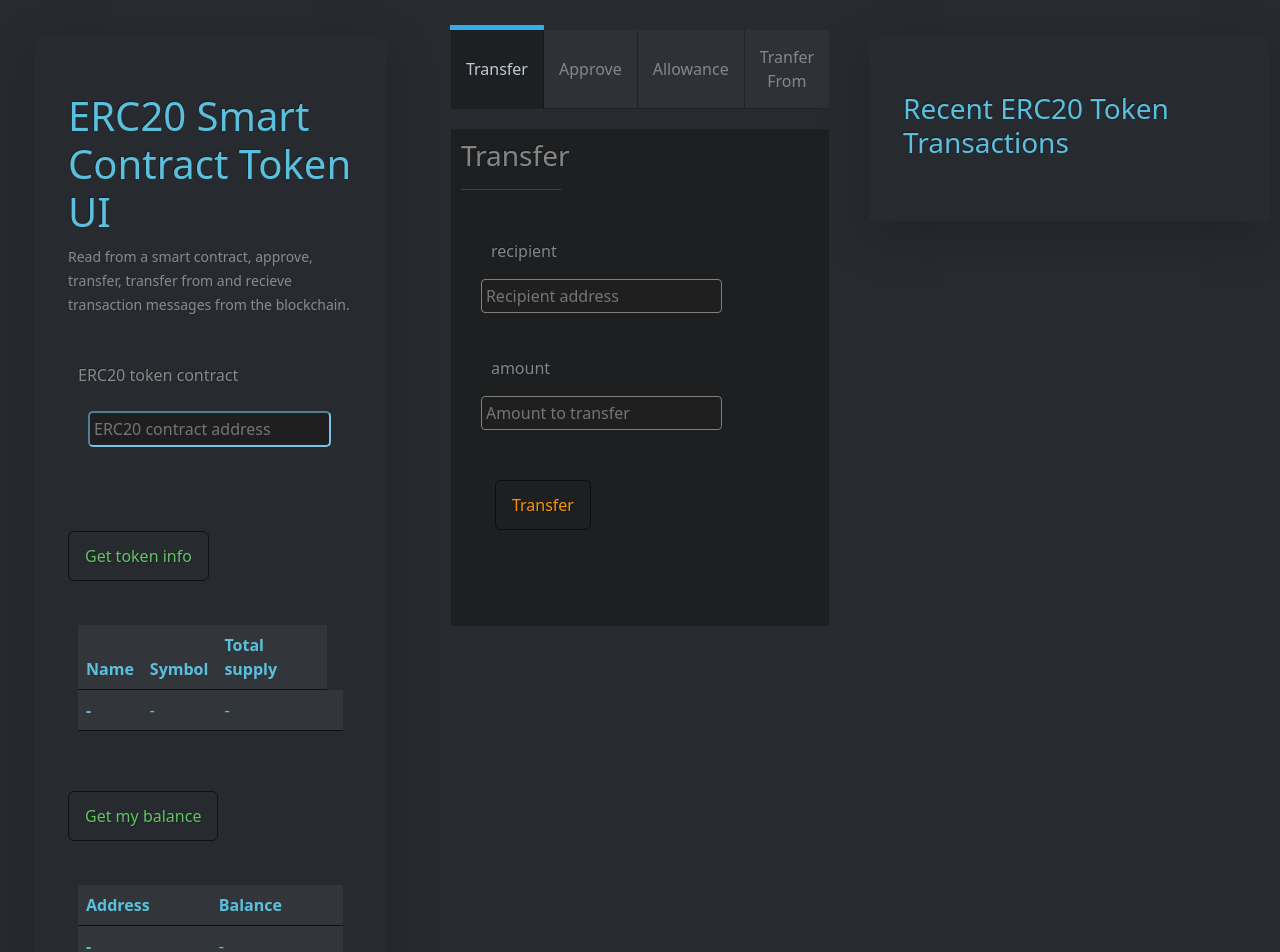
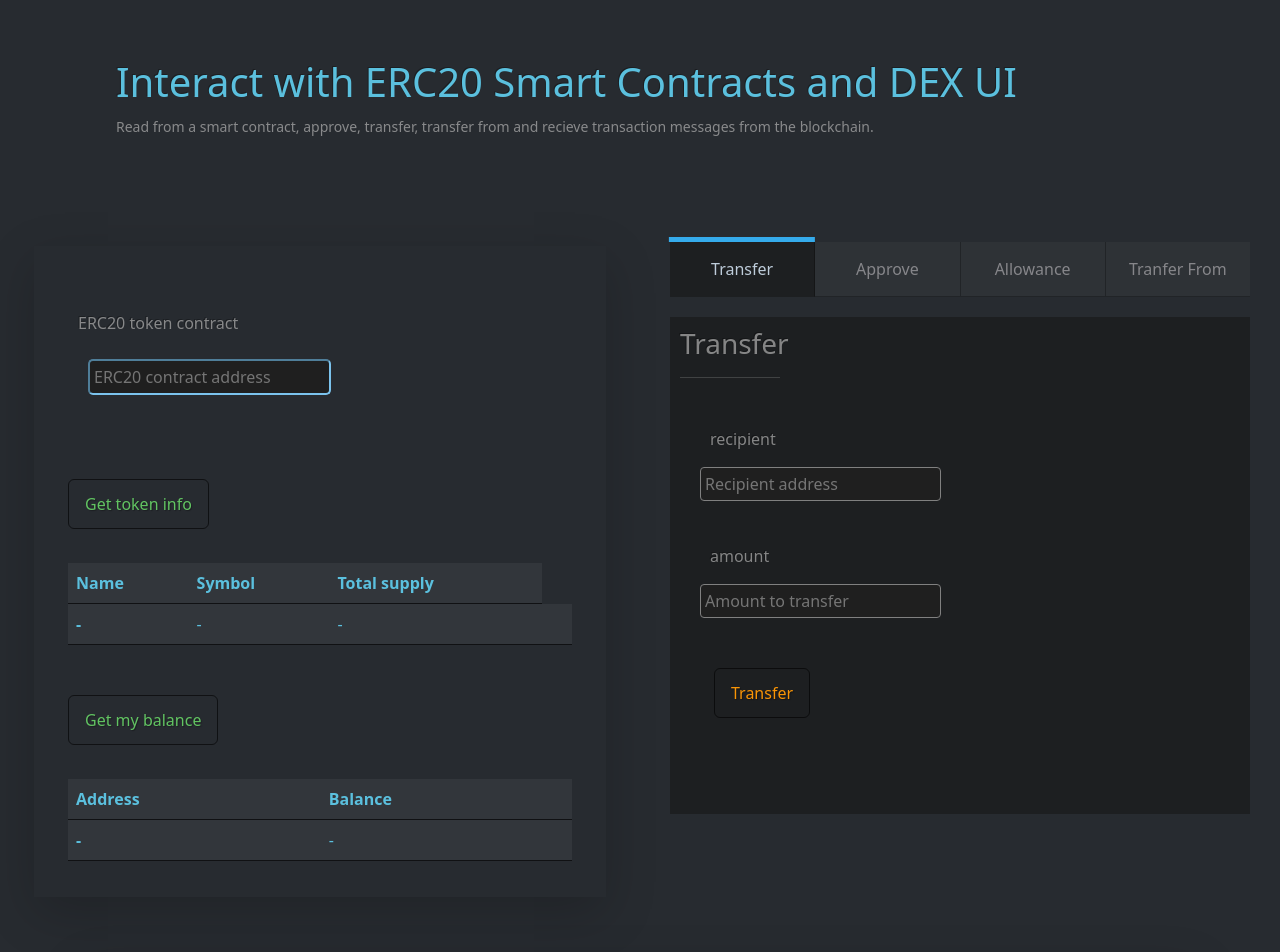
Before and after one commit to brlojam4932/dex2-app, a React (Create React App) app: page / in a window 1280 px wide. Shown: the top 952 px of the page. Built offline with nearby package versions, Linux system fonts and the light colour scheme.

Commit message:
header and footer
added a header and footer component

```diff
--- a/src/App.js
+++ b/src/App.js
@@ -1,7 +1,7 @@
 import React from 'react';
 import { ethers } from "ethers";
 import { v4 as uuidv4 } from 'uuid';
-import './App.css';
+
 import { useState, useEffect } from 'react';
 import RealToken from "./artifacts/contracts/Tokens.sol/RealToken.json";
 import 'bootswatch/dist/slate/bootstrap.min.css';
@@ -10,6 +10,8 @@ import Dex from "./artifacts/contracts/Dex.sol/Dex.json";
 import SellOrders from './components/SellOrders';
 import BuyOrders from './components/BuyOrders';
 import ApproveList from './components/ApproveList';
+import Header from './components/Header';
+import Footer from './components/Footer';
 //import NameList from './components/NameList';
 
 // https://youtu.be/a0osIaAOFSE
@@ -761,16 +763,14 @@ function App() {
   return (
     <>
       {/* ERC20 token info/get balance/tx/approve/allowance/txfer-from/receipts */}
+      <div className='container'>
+        <Header />
+      </div>
       <div className='container-1'>
         <div className='box-1'>
           <form className="m-4" onSubmit={handleGetTokenInfo}>
-            <div className="credit-card w-full lg:w-3/4 sm:w-auto shadow-lg mx-auto rounded-xl bg-darkgrey">
+            <div className="shadow-lg bg-darkgrey">
               <main className="mt-4 p-4">
-                <h1 className="text-xl font-semibold text-info text-left">
-                  ERC20 Smart Contract Token UI
-                </h1>
-                <p><small className="text-muted">Read from a smart contract, approve, transfer, transfer from and recieve transaction messages from the blockchain.</small> </p>
-                <br />
                 <div>
                   <h6 className="card-subtitle mb-2 text-muted">ERC20 token contract</h6>
                   <div className="my-3">
@@ -793,8 +793,7 @@ function App() {
                 </button>
               </footer>
               <div className="px-4">
-                <div className="overflow-x-auto">
-                  <table className="table w-full text-info">
+              <table className="table w-full text-info">
                     <thead>
                       <tr>
                         <th>Name</th>
@@ -811,7 +810,6 @@ function App() {
                       </tr>
                     </tbody>
                   </table>
-                </div>
               </div>
               <div className="p-4">
                 <button
@@ -823,8 +821,7 @@ function App() {
                 </button>
               </div>
               <div className="px-4">
-                <div className="overflow-x-auto">
-                  <table className="table w-full text-info">
+              <table className="table w-full text-info">
                     <thead>
                       <tr>
                         <th>Address</th>
@@ -838,7 +835,6 @@ function App() {
                       </tr>
                     </tbody>
                   </table>
-                </div>
               </div>
             </div>
           </form>
@@ -912,7 +908,7 @@ function App() {
               </div>
 
               <div className={toggleTabState === 2 ? 'content active-content' : "content"}>
-                <h3 className='text-muted'>Approve DEX</h3>
+                <h3 className='text-muted'>Approve DEX <h6>or any other smart contract address</h6> </h3>
                 <hr />
                 <div className="card-body">
                   <form onSubmit={handleApprove}>
@@ -1082,9 +1078,11 @@ function App() {
 
           </div>
         </div>
-
-        {/* Token Tx */}
-        <div className='box-4'>
+      </div>
+
+        {/* Token Events */}
+      <div className='container'>
+           <div className='box-4'>
           <div className="m-4 credit-card w-full lg:w-3/4 sm:w-auto shadow-lg mx-auto rounded-xl bg-darkgrey">
             <div className="mt-4 p-4">
               <h3 className="text-xl font-semibold text-info text-left">
@@ -1096,6 +1094,7 @@ function App() {
             </div>
           </div>
         </div>
+
       </div>
 
       {/* DEX Wallet Header */}
@@ -1713,7 +1712,6 @@ function App() {
                     </div>
                   </div>
                   </div>
-
                 </div>
                 <div className='box-buy'>
                   <div className="card">
@@ -1727,16 +1725,10 @@ function App() {
                 </div>
               </div>
             </div>
-
-
-
           </div>
-
         </div>
-
       </div>
-
-
+      <Footer />
     </>
   );
 };
--- /dev/null
+++ b/src/components/Footer.jsx
@@ -0,0 +1,19 @@
+import React from 'react';
+
+function Footer() {
+  return (
+    <div className='container-1'>
+    <div className='box-1'>
+      <main className="mt-4 p-4">
+        <h4 className="text-xl font-semibold text-info text-left">
+         Smart contracts and DEX project
+        </h4>
+        <p><small className="text-muted"> I created this project while at the Moralis Academy. Initially, I finished the smart contracts in summer of 2020 but it took me some time to learn React, web3, Ethers, Truffle, Ganche, Hardhat, etc.</small> </p>
+        <br />
+      </main>
+    </div>
+  </div>
+  );
+};
+
+export default Footer;
--- /dev/null
+++ b/src/components/Header.jsx
@@ -0,0 +1,20 @@
+import React from 'react';
+
+
+function Header() {
+  return (
+    <div className='container-1'>
+      <div className='box-1'>
+        <main className="mt-4 p-4">
+          <h1 className="text-xl font-semibold text-info text-left">
+            Interact with ERC20 Smart Contracts and DEX UI
+          </h1>
+          <p><small className="text-muted">Read from a smart contract, approve, transfer, transfer from and recieve transaction messages from the blockchain.</small> </p>
+          <br />
+        </main>
+      </div>
+    </div>
+  );
+};
+
+export default Header;
--- a/src/components/TxList.jsx
+++ b/src/components/TxList.jsx
@@ -7,7 +7,7 @@ function TxList({ txs }) {
   return (
     <>
       {txs.map((item, index) => (
-        <div key={index} className="alert alert-dismissible alert-secondary">
+        <div key={index} className="alert alert-dismissible alert-primary">
           <div>
             <strong>From:</strong>{" "}{item.from}
           </div>
--- a/src/index.js
+++ b/src/index.js
@@ -2,6 +2,7 @@ import React from 'react';
 import ReactDOM from 'react-dom';
 import './index.css';
 import App from './App';
+import './App.css';
 
 
 ReactDOM.render(
```
